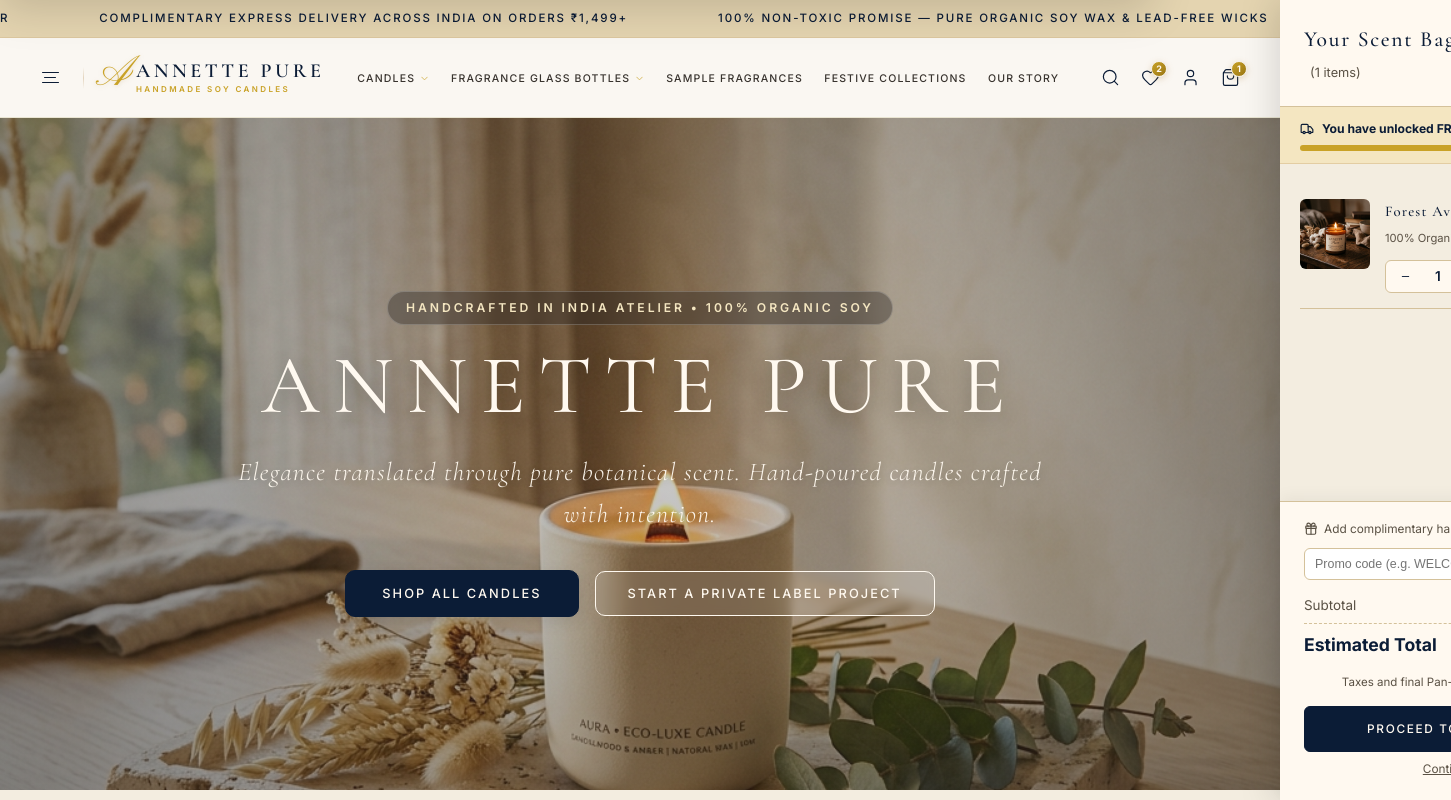
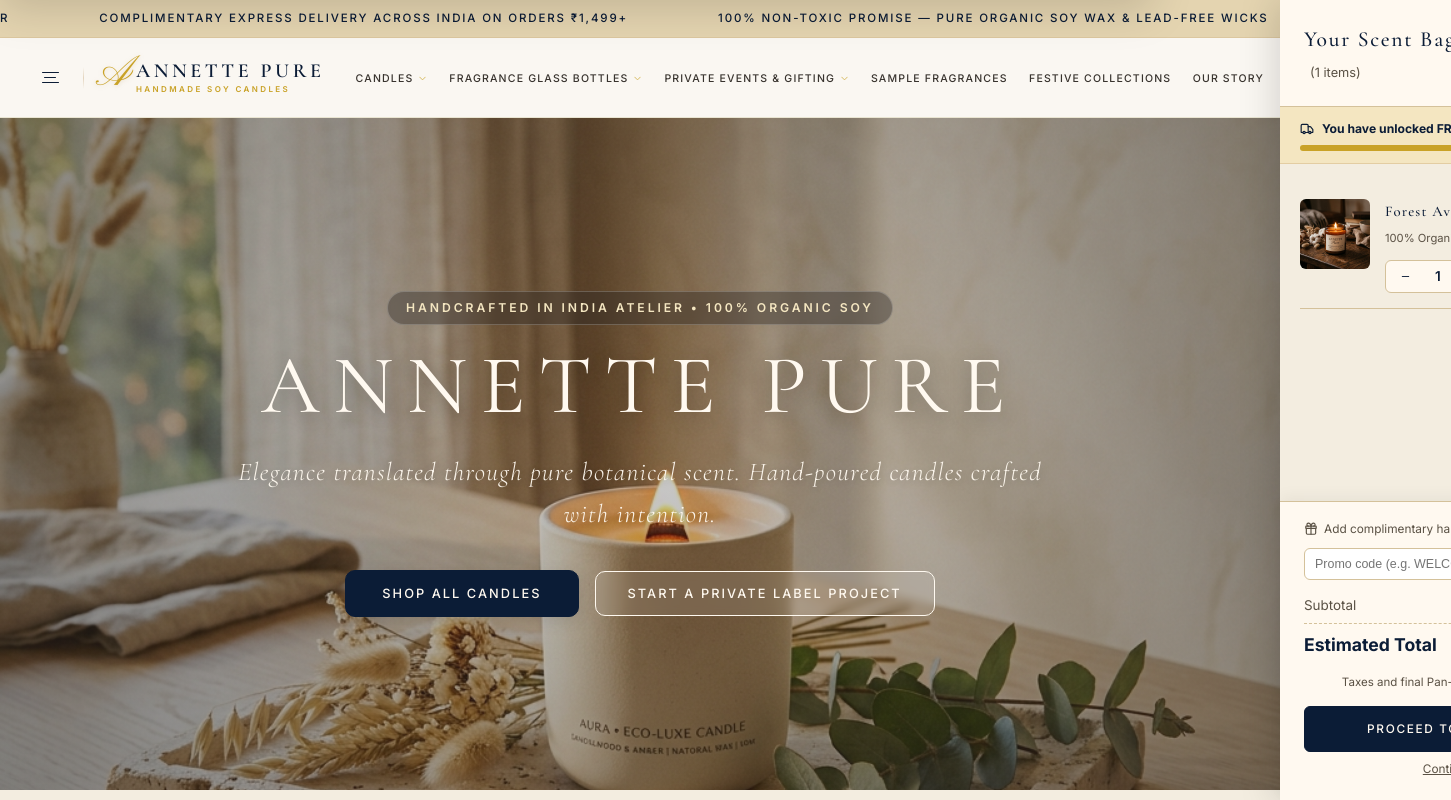
Before and after one commit to Jonathan-1107/AnnetteCreation151121, a React (Vite) app: page / in a window 1280 px wide. Shown: the top 800 px of the page, 1451 px wide, since content can reach past the window. Built offline with nearby package versions, Linux system fonts and the light colour scheme.

Commit message:
Update Header.jsx

```diff
--- a/src/components/Header.jsx
+++ b/src/components/Header.jsx
@@ -88,6 +88,15 @@
         { name: 'Clear Glasses', page: 'shop', category: 'Clear Glasses' }
       ]
     },
+    {
+  name: 'Private Events & Gifting',
+  page: 'events',
+  dropdown: [
+    { name: 'Corporate Workshops', page: 'events', tab: 'corporate' },
+    { name: 'Corporate Gifting Concierge', page: 'events', tab: 'gifting' },
+    { name: 'Private Candle Workshops', page: 'events', tab: 'private' }
+  ]
+},
     { name: 'Sample Fragrances', page: 'samples' },
     { name: 'Festive Collections', page: 'shop', category: 'Festive' },
     { name: 'Our Story', page: 'story' }
```
